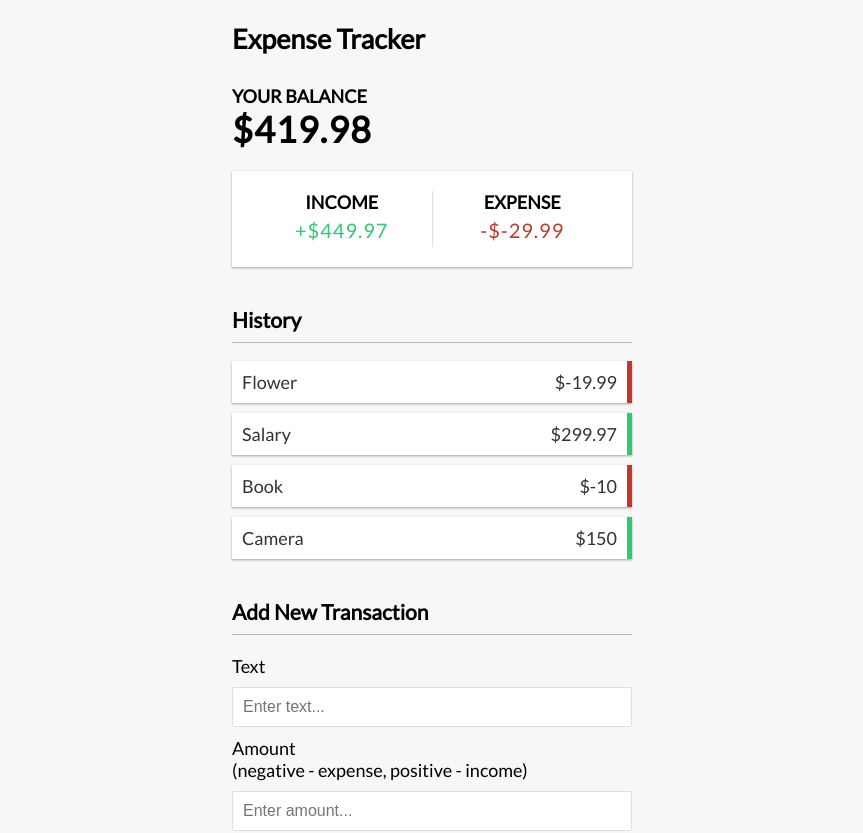
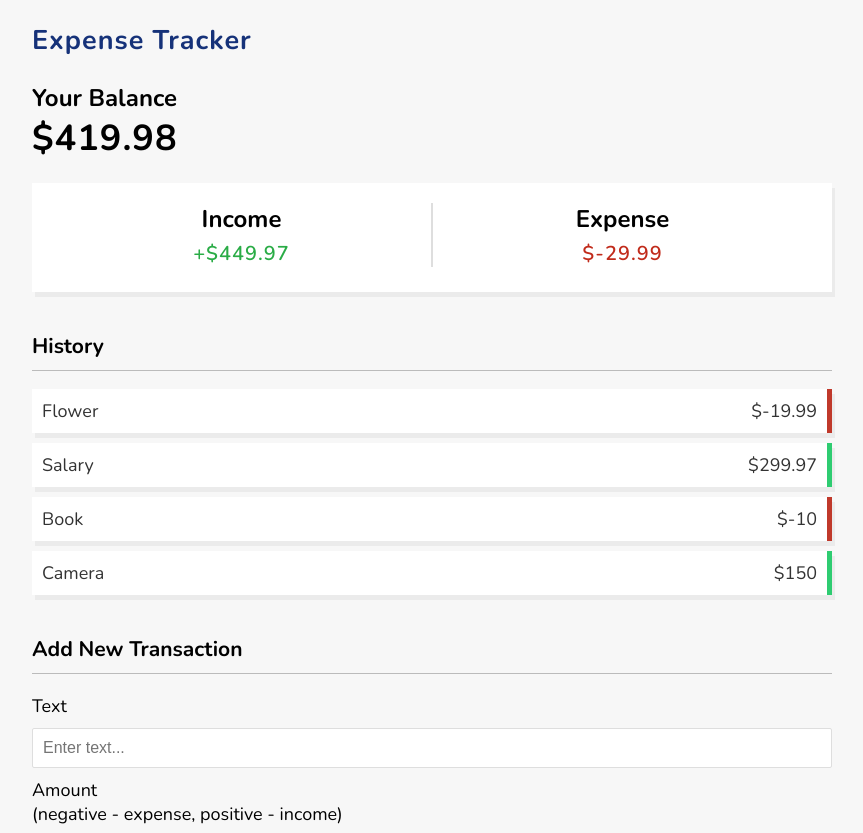
Before and after one commit to tugbayilmaz01/vue-expense-tracker, a Vue app: page / in a window 1280 px wide. Shown: the top 833 px of the page, without its empty margins (208-1071 px from the left). Built offline with nearby package versions, Linux system fonts and the light colour scheme.

Commit message:
minor ui changes

```diff
--- a/src/assets/style.css
+++ b/src/assets/style.css
@@ -1,4 +1,4 @@
-@import url("https://fonts.googleapis.com/css?family=Lato&display=swap");
+@import url("https://fonts.googleapis.com/css2?family=Nunito:ital,wght@0,200..1000;1,200..1000&family=Sora:wght@100..800&display=swap");
 
 :root {
   --box-shadow: 0 1px 3px rgba(0, 0, 0, 0.12), 0 1px 2px rgba(0, 0, 0, 0.24);
@@ -16,13 +16,13 @@ body {
   justify-content: center;
   min-height: 100vh;
   margin: 0;
-  font-family: "Lato", sans-serif;
+  font-family: "Nunito", sans-serif;
   font-size: 18px;
 }
 
 .container {
-  margin: 30px auto;
-  width: 400px;
+  margin: 3px auto;
+  width: 100vh;
 }
 
 h1 {
@@ -36,14 +36,18 @@ h3 {
   margin: 40px 0 10px;
 }
 
+h2 {
+  letter-spacing: 1px;
+  color: #163279;
+}
 h4 {
   margin: 0;
-  text-transform: uppercase;
+  font-size: 1.5rem;
 }
 
 .inc-exp-container {
   background-color: #fff;
-  box-shadow: var(--box-shadow);
+  box-shadow: 3px 5px rgb(235, 235, 235);
   padding: 20px;
   display: flex;
   justify-content: space-between;
@@ -56,7 +60,8 @@ h4 {
 }
 
 .inc-exp-container > div:first-of-type {
-  border-right: 1px solid #dedede;
+  border-right: 2px solid #dedede;
+  height: 4rem;
 }
 
 .money {
@@ -66,11 +71,13 @@ h4 {
 }
 
 .money.plus {
-  color: #2ecc71;
+  color: #2aac46;
+  font-weight: 600;
 }
 
 .money.minus {
-  color: #c0392b;
+  color: #c12b1b;
+  font-weight: 600;
 }
 
 label {
@@ -90,7 +97,7 @@ input[type="number"] {
 
 .btn {
   cursor: pointer;
-  background-color: #9c88ff;
+  background-color: #163279;
   box-shadow: var(--box-shadow);
   color: #fff;
   border: 0;
@@ -99,6 +106,7 @@ input[type="number"] {
   margin: 10px 0 30px;
   padding: 10px;
   width: 100%;
+  margin-top: 1rem;
 }
 
 .btn:focus,
@@ -114,7 +122,7 @@ input[type="number"] {
 
 .list li {
   background-color: #fff;
-  box-shadow: var(--box-shadow);
+  box-shadow: 3px 5px rgb(235, 235, 235);
   color: #333;
   display: flex;
   justify-content: space-between;
--- a/src/components/IncomeExpenses.vue
+++ b/src/components/IncomeExpenses.vue
@@ -6,7 +6,7 @@
     </div>
     <div>
       <h4>Expense</h4>
-      <p id="money-minus" class="money minus">-${{ expense }}</p>
+      <p id="money-minus" class="money minus">${{ expense }}</p>
     </div>
   </div>
 </template>
```
